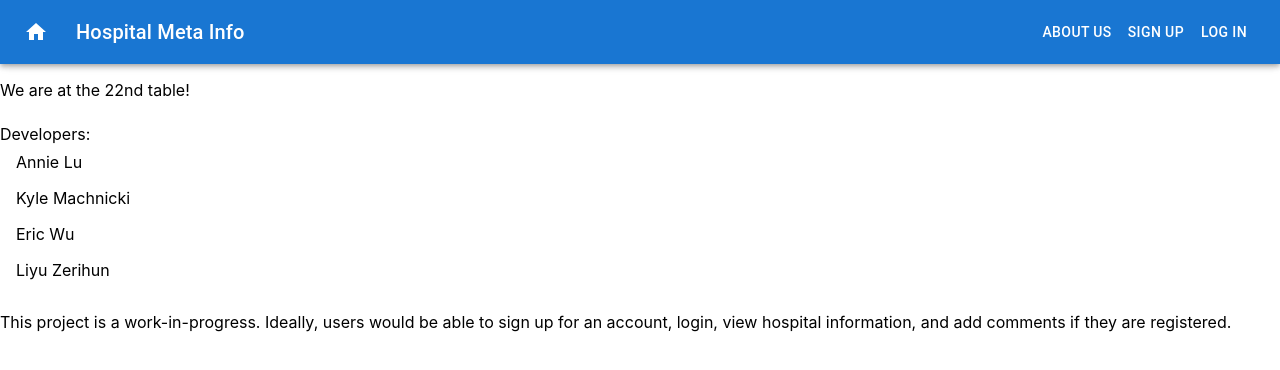
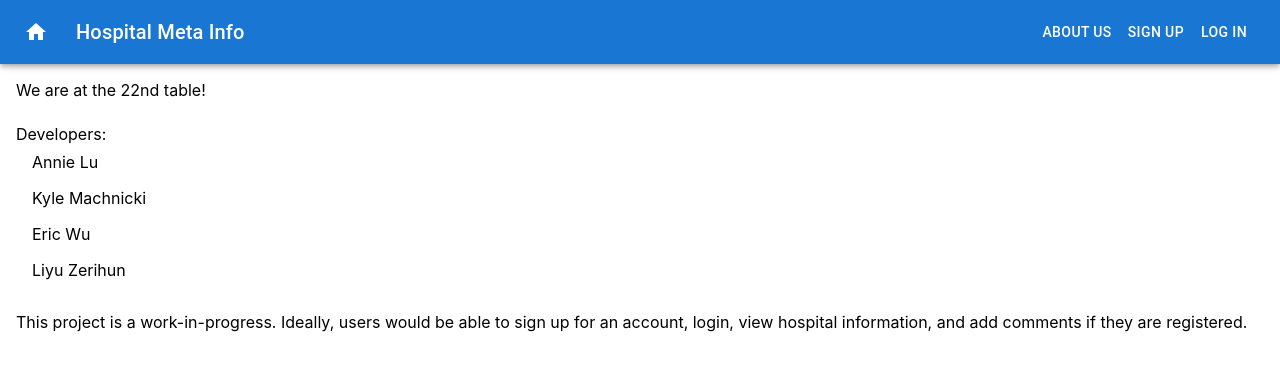
Before and after one commit to EricWu2003/QWERhacks-table-22, a React (Create React App) app in the folder client/: page /about in a window 1280 px wide. Shown: the top 370 px of the page. Built offline with nearby package versions, Linux system fonts and the light colour scheme; the HTML template or start-up script is replaced by a standard one.

Commit message:
client: add a margin to about page

```diff
--- a/client/src/About/About.js
+++ b/client/src/About/About.js
@@ -1,8 +1,9 @@
-import { List, ListItem } from "@mui/material";
+import { List, ListItem, Box } from "@mui/material";
 import React from "react";
 
 export default function Root() {
-  return <div>
+  return (
+    <Box m={2}>
       <p>We are at the 22nd table! </p>
       <List>Developers:
       <ListItem>Annie Lu</ListItem>
@@ -15,6 +16,6 @@ export default function Root() {
         login, view hospital information, and add comments if
         they are registered.
       </p>
-    </div>;
-
+    </Box>
+  );
 }
```
Lines whose indentation alone changed are shown as unchanged.
